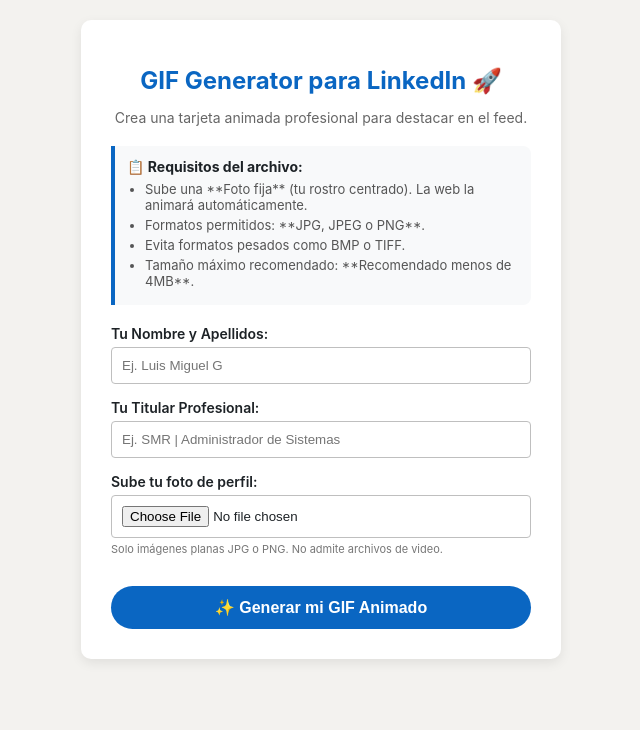
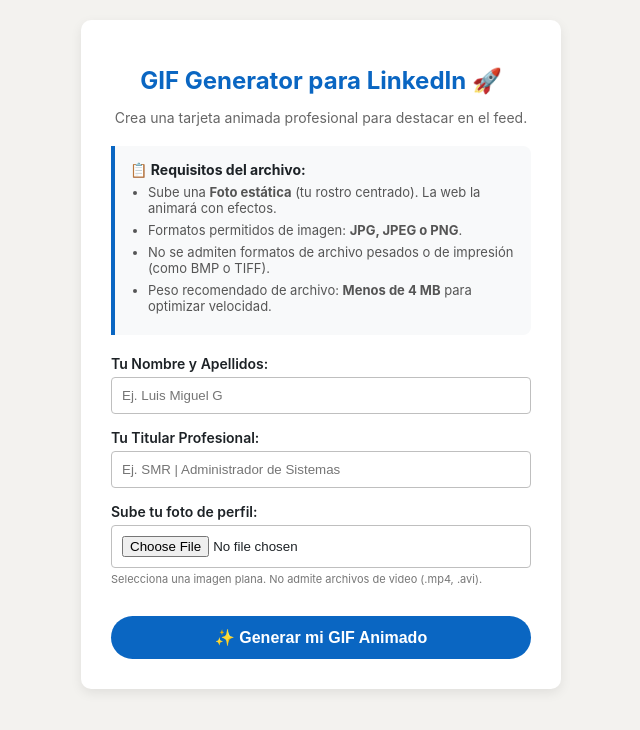
Before and after one commit to LMGCH/animategif, a plain HTML site: page index.html in a window 1280 px wide. Shown: the whole page, without its empty margins (319-959 px from the left). Drawn offline with Linux system fonts and the light colour scheme.

Commit message:
Update index.html
Update cambio de despliegue local.

```diff
--- a/index.html
+++ b/index.html
@@ -4,7 +4,8 @@
     <meta charset="UTF-8">
     <meta name="viewport" content="width=device-width, initial-scale=1.0">
     <title>Creador de GIF para LinkedIn</title>
-    <script src="https://cloudflare.com"></script>
+    <!-- Cargamos la librería oficial estable desde CDNJS -->
+    <script src="https://cdnjs.cloudflare.com/ajax/libs/gifshot/0.3.2/gifshot.min.js"></script>
     <style>
         :root {
             --linkedin-blue: #0a66c2;
@@ -34,18 +35,17 @@
         h1 { color: var(--linkedin-blue); font-size: 24px; margin-bottom: 5px; }
         .subtitle { color: #666; font-size: 14px; margin-bottom: 20px; }
 
-        /* Bloque de instrucciones claro */
         .instructions-box {
             background-color: #f8f9fa;
             border-left: 4px solid var(--linkedin-blue);
-            padding: 12px;
+            padding: 15px;
             text-align: left;
             margin-bottom: 20px;
             border-radius: 0 8px 8px 0;
         }
         .instructions-box h4 { margin: 0 0 6px 0; font-size: 14px; color: var(--dark-gray); }
         .instructions-box ul { margin: 0; padding-left: 18px; font-size: 13px; color: #555; }
-        .instructions-box li { margin-bottom: 4px; }
+        .instructions-box li { margin-bottom: 6px; }
 
         .form-group { margin-bottom: 15px; text-align: left; }
         label { display: block; font-weight: 600; margin-bottom: 5px; font-size: 14px; }
@@ -77,14 +77,13 @@
     <h1>GIF Generator para LinkedIn 🚀</h1>
     <p class="subtitle">Crea una tarjeta animada profesional para destacar en el feed.</p>
 
-    <!-- NUEVA SECCIÓN: Instrucciones de uso -->
     <div class="instructions-box">
         <h4>📋 Requisitos del archivo:</h4>
         <ul>
-            <li>Sube una **Foto fija** (tu rostro centrado). La web la animará automáticamente.</li>
-            <li>Formatos permitidos: **JPG, JPEG o PNG**.</li>
-            <li>Evita formatos pesados como BMP o TIFF.</li>
-            <li>Tamaño máximo recomendado: **Recomendado menos de 4MB**.</li>
+            <li>Sube una <strong>Foto estática</strong> (tu rostro centrado). La web la animará con efectos.</li>
+            <li>Formatos permitidos de imagen: <strong>JPG, JPEG o PNG</strong>.</li>
+            <li>No se admiten formatos de archivo pesados o de impresión (como BMP o TIFF).</li>
+            <li>Peso recomendado de archivo: <strong>Menos de 4 MB</strong> para optimizar velocidad.</li>
         </ul>
     </div>
 
@@ -100,13 +99,12 @@
 
     <div class="form-group">
         <label for="avatar">Sube tu foto de perfil:</label>
-        <!-- Cambiado accept para restringir formatos problemáticos -->
         <input type="file" id="avatar" accept=".jpg, .jpeg, .png">
-        <span class="file-help">Solo imágenes planas JPG o PNG. No admite archivos de video.</span>
+        <span class="file-help">Selecciona una imagen plana. No admite archivos de video (.mp4, .avi).</span>
     </div>
 
     <button id="generate-btn">✨ Generar mi GIF Animado</button>
-    <div id="loader">⚙️ Procesando tu GIF profesional (suele tardar 3-5 segundos)...</div>
+    <div id="loader">⚙️ Procesando tu GIF profesional (tarda de 3 a 5 segundos)...</div>
     <div id="error-message">❌ Error al procesar la imagen. Asegúrate de usar un archivo JPG o PNG válido.</div>
 
     <div id="preview-container">
@@ -142,13 +140,6 @@
         }
 
         const file = files[0];
-
-        // Validación extra de formato en JS por seguridad
-        const validExtensions = ['image/jpeg', 'image/jpg', 'image/png'];
-        if (!validExtensions.includes(file.type)) {
-            alert("El formato del archivo no es compatible. Por favor, sube una imagen JPG o PNG.");
-            return;
-        }
 
         generateBtn.disabled = true;
         loader.style.display = 'block';
@@ -244,13 +235,15 @@
             frames.push(canvas.toDataURL('image/jpeg', 0.8));
         }
 
+        // Configuración corregida y forzada para entorno web síncrono
         gifshot.createGIF({
             images: frames,
             gifWidth: 500,
             gifHeight: 500,
             interval: 0.2,
             numFrames: totalFrames,
-            sampleInterval: 10
+            sampleInterval: 10,
+            numWorkers: 0 // CRÍTICO: Desactiva los Web Workers para evitar bloqueos en rutas relativas de GitHub Pages
         }, function(obj) {
             if(!obj.error) {
                 finalGifUrl = obj.image;
@@ -264,7 +257,6 @@
         });
     }
 
-    // Lógica del botón para descargar el archivo GIF generado
     downloadBtn.addEventListener('click', () => {
         const link = document.createElement('a');
         link.download = 'mi-presentacion-linkedin.gif';
```
